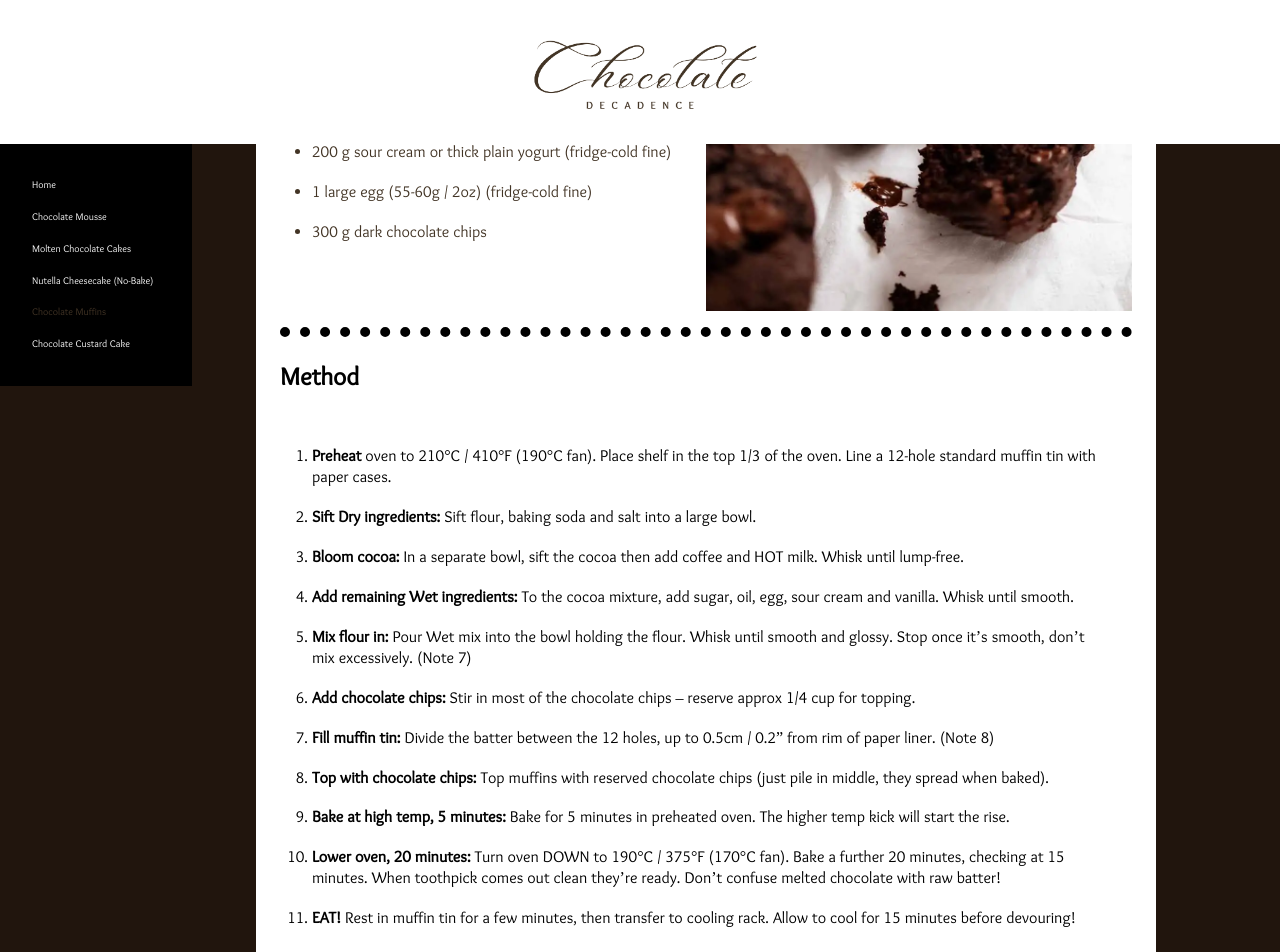
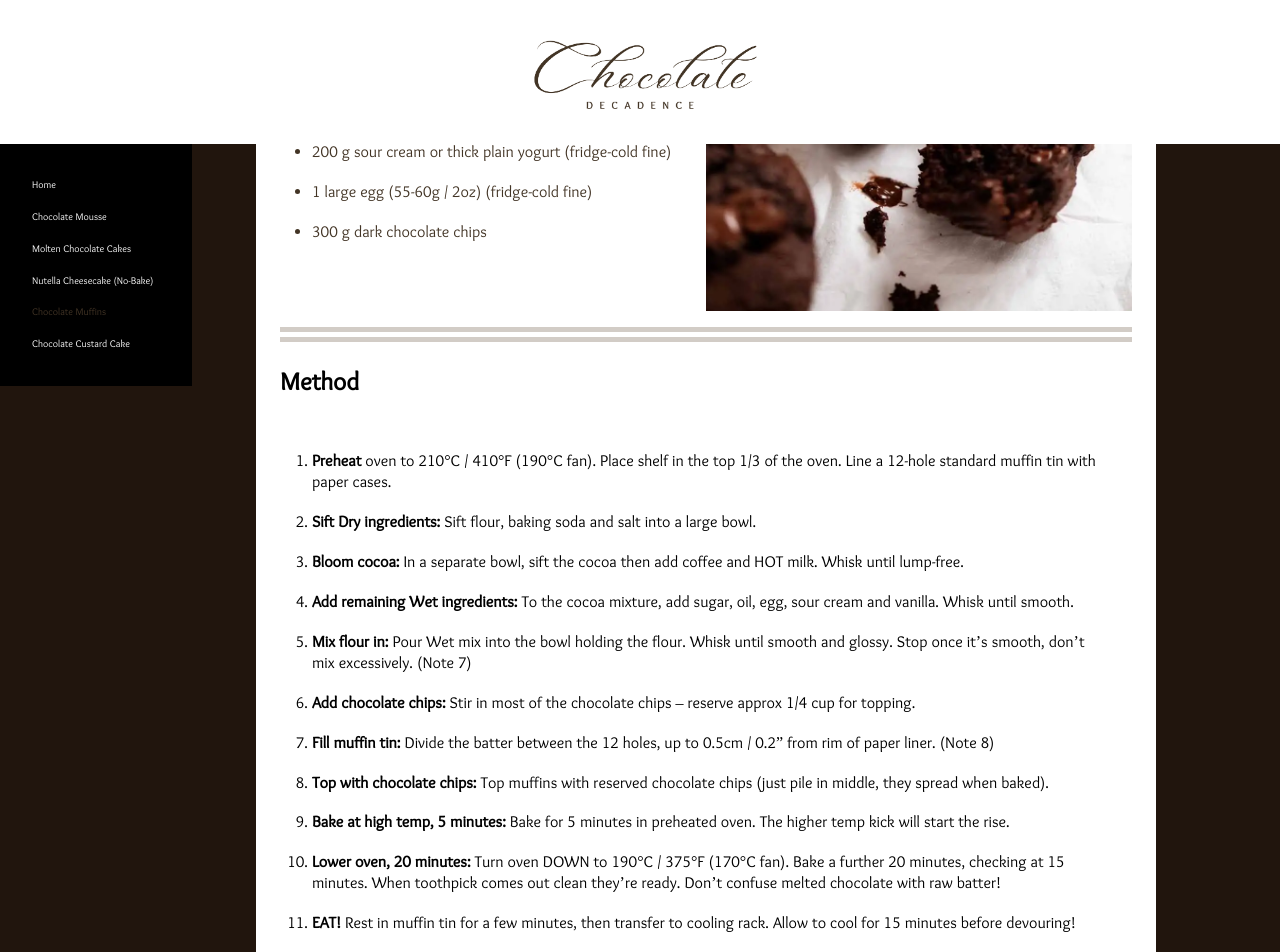
Before and after one commit to nicoleanncarter/recipes, a Jekyll site: the page built from _recipes/recipe2.md, in a window 1280 px wide and 1400 px high, scrolled down 527 px. Shown: the top 952 px of the window. Built offline with Jekyll 4.4.1, drawn with Linux system fonts in a browser that asks for light colours.

Commit message:
Update recipes.css

```diff
--- a/styles/recipes.css
+++ b/styles/recipes.css
@@ -199,17 +199,16 @@ nav {
   font-size: 10px;
   }
 
-#method {
-    clear:both;
-    display:block;
-    width:100%;
-    border-top: 10px dotted black;
-    padding-top: 1em;
-  }
-
-
 img {
 	display:block;
+}
+
+#method {
+  clear:both;
+  display:block;
+  width:100%;
+  border-top: 0.6em double #5d493447;
+  padding-top: 1em;
 }
 
 
@@ -250,14 +249,6 @@ img {
     justify-content: space-around;
   }
 
-  #method {
-    clear:both;
-    display:block;
-    width:100%;
-    border-top: 1em dotted black;
-    padding-top: 1em;
-  }
-
   .video-box {
     width: 100%;
     text-align: center;
```
